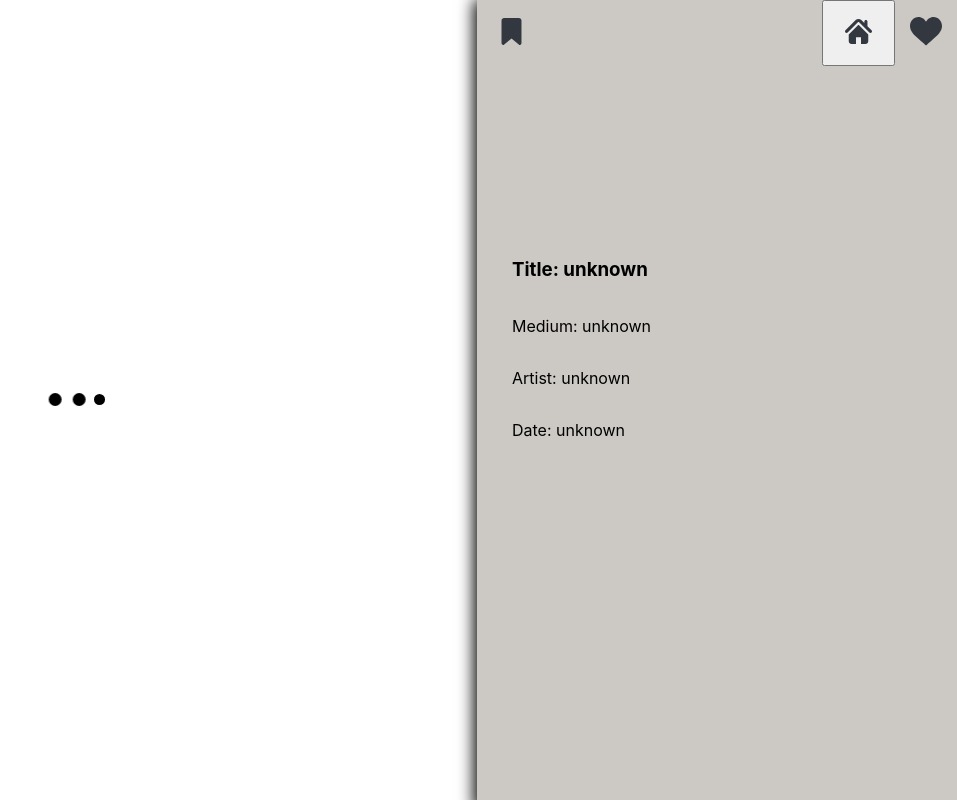
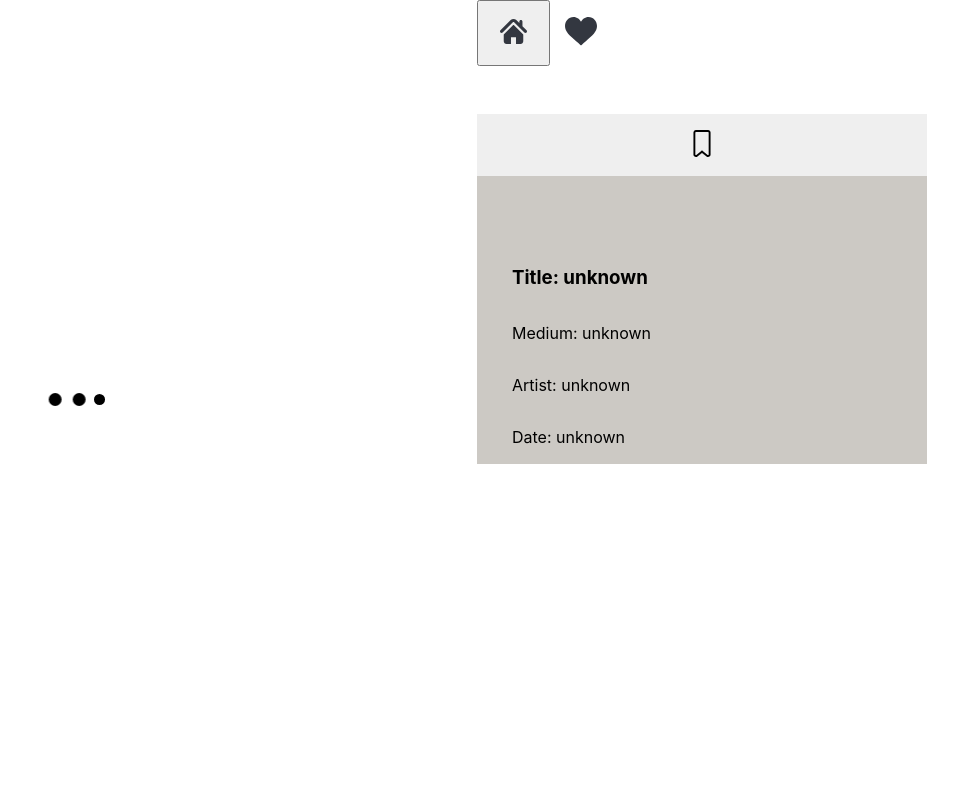
Before and after one commit to PaigeVannelli/FOMA, a React (Create React App) app: page /gallery in a window 1280 px wide. Shown: the whole page, without its empty margins (323-1280 px from the left). Built offline with nearby package versions, Linux system fonts and the light colour scheme.

Commit message:
Move favoriting button into plaque

```diff
--- a/src/Components/ArtDetails/ArtDetails.css
+++ b/src/Components/ArtDetails/ArtDetails.css
@@ -1,11 +1,8 @@
 .art-details {
   display: flex;
   flex-direction: column;
-  /* background-color: rgb(194, 194, 194); */
-  background-color: rgb(204, 201, 196);
   width: 25%;
   min-width: 30em;
-  box-shadow: 2px 5px 15px 5px black;
 }
 
 .art-display-nav {
@@ -21,20 +18,24 @@
 }
 
 .favorite-button{
-  background-color: rgb(204, 201, 196);
+  /* background-color: rgb(204, 201, 196); */
   border: none;
   outline: none !important
 }
 
-/* .home {
-  height: 2em;
-  margin: 15px 15px 15px 35px;
-} */
+.art-plaque {
+  height: 350px;
+  width: 450px;
+  background-color: rgb(204, 201, 196);
+  display: flex;
+  flex-direction: column;
+  margin-top: 10%;
+}
 
 .details {
   margin-left: 35px
 }
 
 .title {
-  margin-top: 40%;
+  margin-top: 20%;
 }
--- a/src/Components/ArtDetails/ArtDetails.js
+++ b/src/Components/ArtDetails/ArtDetails.js
@@ -2,8 +2,8 @@ import './ArtDetails.css'
 // import { Link } from 'react-router-dom'
 // import home from '../../assets/home.svg'
 // import favorites from '../../assets/heart.svg'
-import bookmark from '../../assets/bookmark.svg'
-import activeBookmark from '../../assets/bookmark-outline.svg'
+import activeBookmark from '../../assets/bookmark.svg'
+import bookmark from '../../assets/bookmark-outline.svg'
 import Nav from '../nav/Nav'
 import PropTypes from 'prop-types'
 
@@ -25,6 +25,29 @@ const ArtDetails = (props) => {
   return (
     <article className='art-details'>
       <div className='art-display-nav'>
+        {/* <button
+          data-cy='favorite-button'
+          className='favorite-button'
+          onClick={submitFavorite}
+        >
+          {props.currentArt.isFavorited &&
+            <img
+              data-cy='favorite-button-image'
+              src={activeBookmark}
+              className='button'
+              alt='active-bookmark'
+            /> }
+          {!props.currentArt.isFavorited &&
+            <img
+              data-cy='favorite-button-image'
+              src={bookmark}
+              className='button'
+              alt='bookmark'
+            /> }
+        </button> */}
+        <Nav resetSearch={props.resetSearch} />
+      </div>
+      <div className='art-plaque'>
         <button
           data-cy='favorite-button'
           className='favorite-button'
@@ -45,12 +68,11 @@ const ArtDetails = (props) => {
               alt='bookmark'
             /> }
         </button>
-        <Nav resetSearch={props.resetSearch} />
+        <h1 data-cy='art-title'className='title details'>Title: {props.currentArt.title ? props.currentArt.title : 'unknown'}</h1>
+        <p className='details'>Medium: {props.currentArt.medium ? props.currentArt.medium : 'unknown'}</p>
+        <p data-cy='art-artist' className='details'>Artist: {props.currentArt.artist ? props.currentArt.artist : 'unknown'}</p>
+        <p className='details'>Date: {props.currentArt.date ? props.currentArt.date : 'unknown'}</p>
       </div>
-      <h1 data-cy='art-title'className='title details'>Title: {props.currentArt.title ? props.currentArt.title : 'unknown'}</h1>
-      <p className='details'>Medium: {props.currentArt.medium ? props.currentArt.medium : 'unknown'}</p>
-      <p data-cy='art-artist' className='details'>Artist: {props.currentArt.artist ? props.currentArt.artist : 'unknown'}</p>
-      <p className='details'>Date: {props.currentArt.date ? props.currentArt.date : 'unknown'}</p>
     </article>
   )
 }
```
